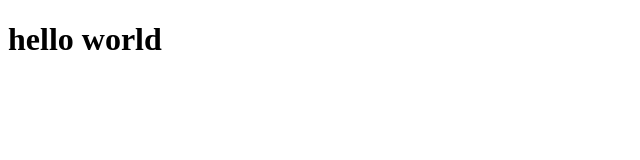
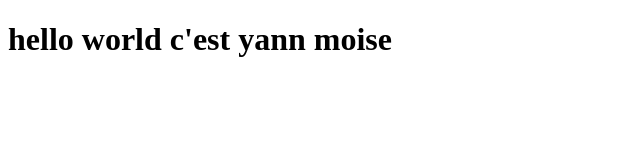
Before and after one commit to Christo225/notre_projet, a plain HTML site: page index.html in a window 1280 px wide. Shown: the whole page, without its empty margins (0-640 px from the left). Drawn offline with Linux system fonts and the light colour scheme.

Commit message:
Update index.html

```diff
--- a/index.html
+++ b/index.html
@@ -8,7 +8,7 @@
 </head>
 
 <body>
-    <h1>hello world</h1>
+    <h1>hello world c'est yann moise</h1>
 </body>
 
 </html>
```
